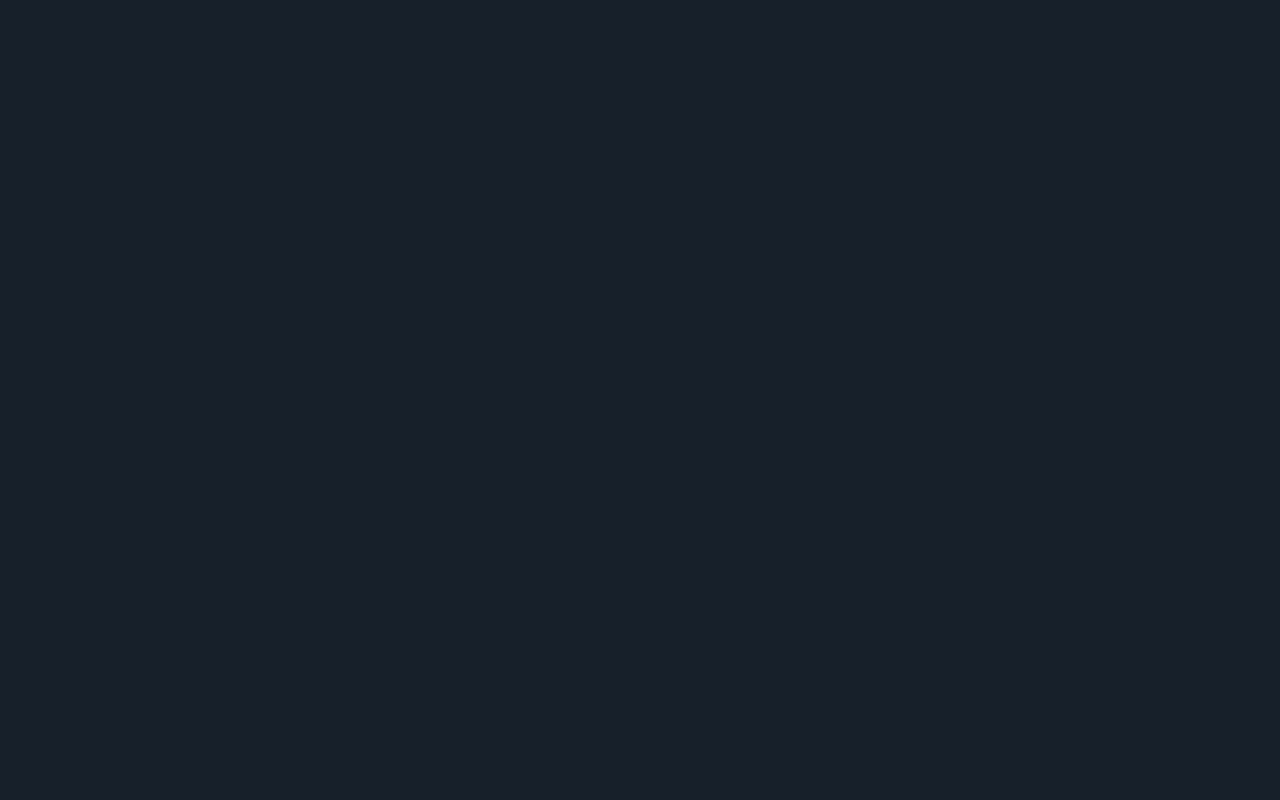
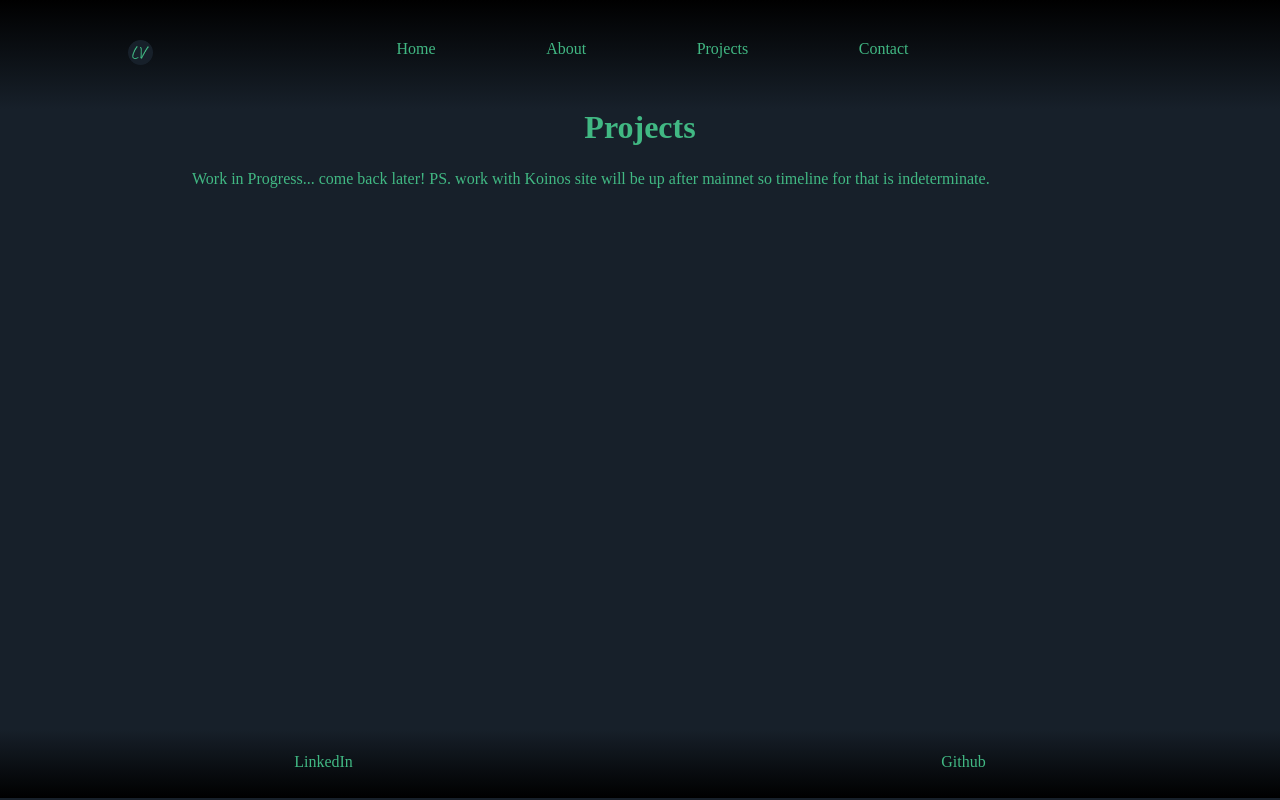
Before and after one commit to luis-valdivia/me, a Vue app: page /projects in a window 1280 px wide. Before the commit this address had no page. Built offline with nearby package versions, Linux system fonts and the light colour scheme; a web font is replaced by a local one.

Commit message:
mostly working

```diff
--- a/src/App.vue
+++ b/src/App.vue
@@ -1,19 +1,83 @@
+<script setup>
+import Hello from "./components/Hello.vue";
+import NavBar from "./components/NavBar.vue";
+import Footer from "./components/Footer.vue";
+</script>
+
 <template>
-  <router-view v-slot="{ Component }">
-    <transition name="fade">
-      <component :is="Component" />
-    </transition>
-  </router-view>
+  <Hello id="deleteAfter" />
+  <NavBar />
+  <div class="container">
+    <router-view v-slot="{ Component }">
+      <transition name="scale-slide">
+        <component :is="Component" class="component" />
+      </transition>
+    </router-view>
+  </div>
+  <Footer />
 </template>
 
+<script>
+export default {
+  components: {
+    Hello,
+    NavBar,
+    Footer,
+  },
+  mounted() {
+    // let vm = this;
+    function functionX() {
+      // vm.showImage = true;
+      // document.getElementById("helloDiv").style.minHeight = "calc(100vh + 1px)";
+      window.onscroll = function () {
+        window.scrollTo({
+          top: window.innerHeight,
+          behavior: "smooth",
+        });
+        window.onscroll = null;
+        window.setTimeout(function () {
+          document.getElementById("deleteAfter").style.display = "none";
+        }, 500);
+      };
+    }
+    window.setTimeout(functionX, 1500);
+  },
+};
+</script>
+
 <style scoped>
-.fade-enter-active,
-.fade-leave-active {
-  transition: opacity 0.5s ease;
+#app {
+  -webkit-font-smoothing: antialiased;
+  -moz-osx-font-smoothing: grayscale;
+}
+.container {
+  min-height: calc(100vh - 71px - 109px);
+}
+.component {
+  width: 100%;
 }
 
-.fade-enter-from,
-.fade-leave-to {
+/* router transition animations */
+.scale-slide-enter-active,
+.scale-slide-leave-active {
+  position: absolute;
+  transition: all 0.88s ease;
+}
+.scale-slide-leave-active {
+  opacity: 0;
+}
+.scale-slide-enter-from {
+  right: -100%;
+}
+.scale-slide-enter-to {
+  right: 0%;
+}
+.scale-slide-leave-from {
+  transform: scale(1);
+  opacity: 0.4;
+}
+.scale-slide-leave-to {
+  transform: scale(0.8);
   opacity: 0;
 }
 </style>
--- a/src/assets/css/style.css
+++ b/src/assets/css/style.css
@@ -27,9 +27,13 @@ h2,
 h3 {
     margin: 0;
 }
+
+/* styling and animation for links */
 a {
     color: var(--primary);
     text-decoration: none;
+    position: relative;
+    padding-bottom: 0.2em;
 }
 a:hover,
 a:focus {
@@ -67,6 +71,8 @@ a:focus::after {
     transform: scaleX(1);
 }
 
-.no-line::before {
+/* no-line class */
+.no-line::before,
+.no-line::after {
     height: 0px;
-  }
+}
--- a/src/views/Hello.vue
+++ b/src/components/Hello.vue
@@ -11,15 +11,14 @@
       </span>
     </transition>
     <p v-show="showImage">Swipe all the way down!</p>
-    <router-link to="/home">
     <img
       v-show="showImage"
       src="../assets/svg/blinkingScroll.svg"
       alt="Scroll Down"
       class="ScrollDown"
       height="50"
+      @click="scroll"
     />
-    </router-link>
   </div>
 </template>
 
@@ -77,11 +76,14 @@ export default {
     let vm = this;
     function functionX() {
       vm.showImage = true;
-      document.getElementById("helloDiv").style.minHeight = "calc(100vh + 1px)";
-      window.onscroll = function () {
-        document.getElementsByClassName("ScrollDown")[0].click();
-        window.onscroll = null;
-      };
+      // document.getElementById("helloDiv").style.minHeight = "calc(100vh + 1px)";
+      // window.onscroll = function () {
+      //   window.scrollTo({
+      //     top: window.innerHeight,
+      //     behavior: "smooth",
+      //   });
+      //   window.onscroll = null;
+      // };
     }
     window.setTimeout(functionX, 1400);
   },
@@ -91,6 +93,7 @@ export default {
 <style scoped>
 div {
   min-height: 100vh;
+  width: 100vw;
   display: flex;
   justify-content: center;
   align-items: center;
@@ -100,6 +103,7 @@ span {
   margin-bottom: 6em;
 }
 img {
+  margin-top: 8em;
   position: absolute;
   right: calc(50vw - 33.33px);
 }
--- a/src/components/NavBar.vue
+++ b/src/components/NavBar.vue
@@ -2,23 +2,23 @@
   <nav>
     <ul class="primary-nav flex">
       <li>
-        <router-link to="/">
+        <router-link to="/" class="no-line">
           <img src="../assets/png/logo.png" alt="Logo" height="25" />
         </router-link>
       </li>
       <div class="primary-nav flex" id="overlay" @click="hideMenu">
         <li>
-          <router-link to="/home">
+          <router-link to="/">
             <span id="home">Home</span>
           </router-link>
         </li>
         <li>
-          <router-link to="/home/about">
+          <router-link to="/about">
             <span id="about">About</span>
           </router-link>
         </li>
         <li>
-          <router-link to="/home/projects">
+          <router-link to="/projects">
             <span id="projects">Projects</span>
           </router-link>
         </li>
@@ -94,11 +94,12 @@ span {
     position: fixed;
     display: none;
     width: 100vw;
-    height: 100vh;
+    height: 60vh;
     top: 0;
     left: 0;
     right: 0;
     bottom: 0;
+    padding: 20vh 0;
     background-color: var(--secondary);
     z-index: 2;
   }
@@ -106,7 +107,7 @@ span {
     margin: 2em auto;
   }
   #overlay > li span {
-    font-size: 4em;
+    font-size: 3em;
   }
 }
 </style>
--- a/src/views/About.vue
+++ b/src/views/About.vue
@@ -1,12 +1,5 @@
- <script setup>
-import NavBar from "../components/NavBar.vue";
-import Footer from "../components/Footer.vue";
-</script>
-
 <template>
   <div>
-    <NavBar />
-    <div class="container">
     <h1>About Me</h1>
     <p>
       Hey! So if you're here, you might want to know a bit more about my
@@ -15,36 +8,22 @@ import Footer from "../components/Footer.vue";
       During high school I attended UCLA Math Circle and a diversity-oriented
       math club with an emphasis on Python programming, which led to my first
       personal laptop. A year later I learned the fundamentals of programming
-        with Java, so by the time I entered UCSB for my undergrad, I was ready
-        to further my knowledge with C/C++.
+      with Java, so by the time I entered UCSB for my undergrad, I was ready to
+      further my knowledge with C/C++.
     </p>
     <p>
       I majored in math so I focused heavily on the theoritcal side of things
       but that did not mean I did not find myself coding quite a bit. The
       research side that interested me required me to work with data and
       relevant tools, along with scripting simulations to analyze patterns and
-        understand common algorithms. Upon graduation I began my first
-        internship at Koinos Group, a blockchain company, where I picked up Vue
-        and experienced the front-end developement process. And now we are here.
+      understand common algorithms. Upon graduation I began my first internship
+      at Koinos Group, a blockchain company, where I picked up Vue and
+      experienced the front-end developement process. And now we are here.
     </p>
-    </div>
-    <Footer />
   </div>
 </template>
 
-<script>
-export default {
-  components: {
-    NavBar,
-    Footer,
-  },
-};
-</script>
-
 <style scoped>
-.container {
-  min-height: calc(100vh - 71px - 109px);
-}
 p {
   margin: 1.5em auto;
   width: 70vw;
--- a/src/views/Home.vue
+++ b/src/views/Home.vue
@@ -1,37 +1,16 @@
-<script setup>
-import NavBar from "../components/NavBar.vue";
-import Footer from "../components/Footer.vue";
-</script>
-
 <template>
   <div>
-    <NavBar class="NavBar" />
-    <div class="container">
     <h1>Luis E Valdivia</h1>
     <p>
       Front-end developer.
       <br />
       Ready to learn new technologies and embark on new opportunities.
     </p>
-      <img src="../assets/png/me.png" alt="Me" />
-    </div>
-    <Footer />
+    <img src="../assets/png/me.jpg" alt="Me" />
   </div>
 </template>
 
-<script>
-export default {
-  components: {
-    NavBar,
-    Footer,
-  },
-};
-</script>
-
 <style scoped>
-.container {
-  min-height: calc(100vh - 71px - 109px);
-}
 p {
   margin: 1.5em auto;
   width: 70vw;
--- a/src/views/Projects.vue
+++ b/src/views/Projects.vue
@@ -1,35 +1,14 @@
-<script setup>
-import NavBar from "../components/NavBar.vue";
-import Footer from "../components/Footer.vue";
-</script>
-
 <template>
   <div>
-    <NavBar />
-    <div class="container">
-      <h1>Projects</h1>
-      <p>
-        Work in Progress... come back later! PS. work with Koinos site will be
-        up after mainnet so timeline for that is indeterminate.
-      </p>
-    </div>
-    <Footer />
+    <h1>Projects</h1>
+    <p>
+      Work in Progress... come back later! PS. work with Koinos site will be up
+      after mainnet so timeline for that is indeterminate.
+    </p>
   </div>
 </template>
 
-<script>
-export default {
-  components: {
-    NavBar,
-    Footer,
-  },
-};
-</script>
-
 <style scoped>
-.container {
-  min-height: calc(100vh - 71px - 109px);
-}
 p {
   margin: 1.5em auto;
   width: 70vw;
```
Also changed, not shown: src/main.js (+3 -5 lines), src/assets/png/me.jpg (added), src/assets/png/me.png (deleted). Lines whose indentation alone changed are shown as unchanged.
